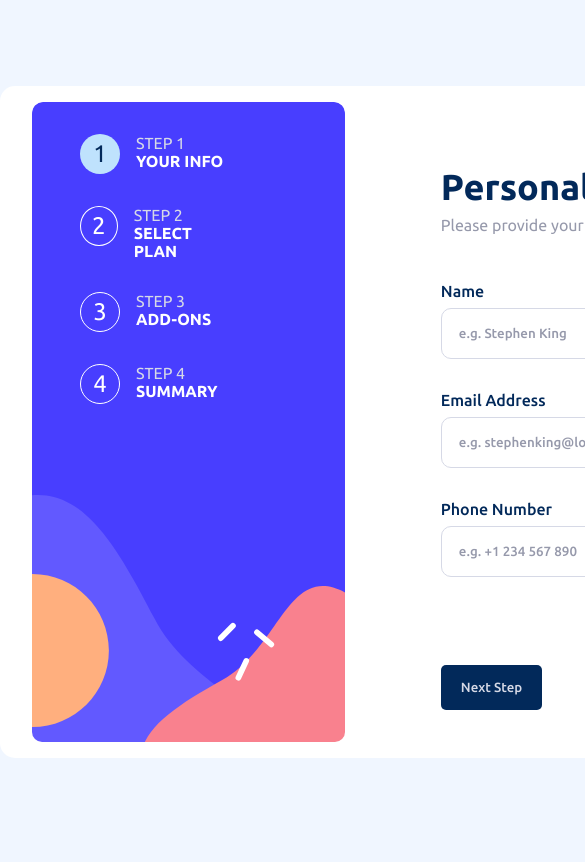
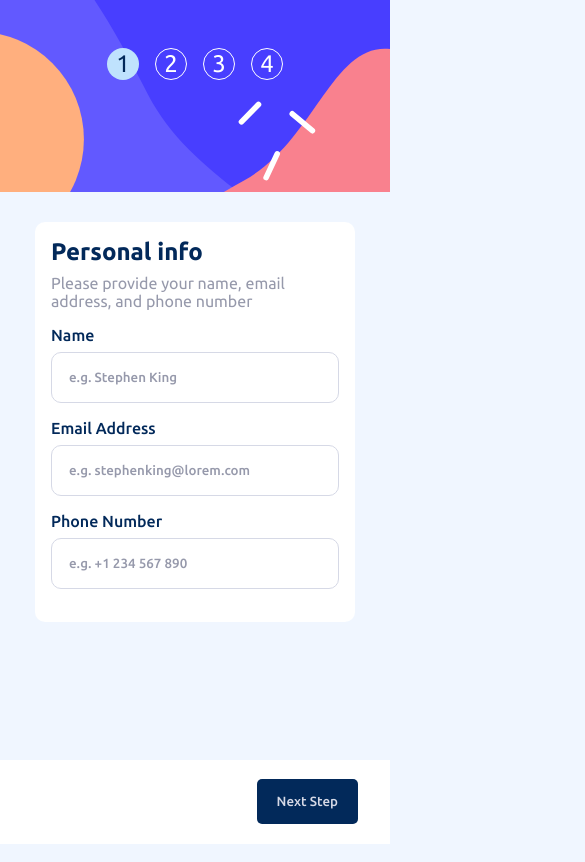
Before and after one commit to johnEdmon44/multi-step-form, a React (Vite) app: page / in a window 390 px wide. Shown: the top 862 px of the page, 585 px wide, since content can reach past the window. Built offline with nearby package versions, Linux system fonts and the light colour scheme.

Commit message:
Add mobile responsiveness

```diff
--- a/src/App.css
+++ b/src/App.css
@@ -120,6 +120,16 @@ body {
 }
 
 
+.hide-buttons {
+  display: none;
+}
+
+
+.desktop-buttons {
+  display: block;
+}
+
+
 /*///////////////////////////////////////////////////////////////////// side bar */
 .step {
   display: flex;
@@ -233,6 +243,30 @@ body {
 }
 
 
+.plan-price {
+  display: flex;
+  flex-direction: column;
+  align-items: start;
+}
+
+.plan-price span:first-child {
+  font-weight: 700;
+  color: var(--primary-marine-blue);
+}
+
+
+.plan-price span:nth-child(2) {
+  color: var(--neutral-cool-gray);
+  font-weight: 500;
+}
+
+.plan-price span:last-child {
+  color: var(--primary-marine-blue);
+  margin-bottom: 1rem;
+  font-weight: 500;
+}
+
+
 .plan-buttons:hover {
   border: 1px solid var(--primary-purplish-blue);
 }
@@ -250,19 +284,6 @@ body {
 
 .plan-buttons span {
   margin: 10px 0 0 10px;
-}
-
-
-.plan-buttons span:nth-child(2) {
-  font-weight: 700;
-  color: var(--primary-marine-blue);
-}
-
-
-.plan-buttons span:last-child {
-  color: var(--neutral-cool-gray);
-  font-weight: 500;
-  margin-bottom: 1rem;
 }
 
 
@@ -495,3 +516,209 @@ input:checked + .slider:before {
   text-align: center;
   color: var(--neutral-cool-gray);
 }
+
+
+/*/////////////////////////////////////////////////////////////////////////// screen responsiveness */
+@media(max-width: 769px) {
+  body {
+    max-height: 100vh;
+  }
+
+  .step-container {
+    background-image: url('/public/assets/images//bg-sidebar-mobile.svg');
+    background-size: cover;
+    background-repeat: no-repeat;
+    height: auto;
+    display: flex;
+    justify-content: center;
+    margin: 0;
+    gap: 5rem;
+    padding: 0;
+    border-radius: 0;
+    position: absolute;
+    top: 0;
+    left: 0;
+    width: 100vw;
+  }
+
+  .multi-step-container {
+    display: flex;
+    flex-direction: column;
+    justify-content: center;
+    align-items: center;
+    gap: 0;
+    width: 0;
+    margin: 0;
+  }
+
+  .step {
+    display: flex;
+    justify-content: center;
+    margin: 0;
+    margin-top: 3rem;
+    margin-bottom: 7rem;
+  }
+
+  .step-description {
+    display: none;
+  }
+
+  .step-indicator {
+    margin: 0;
+    height: 3rem;
+    width: 3rem;
+  }
+
+  .step-form {
+    background-color: white;
+    border-radius: 10px;
+    padding: 0;
+    margin: 0;
+    height: 25rem;
+    margin-top: 5rem;
+    display: flex;
+    justify-content: center;
+  }
+
+  .buttons {
+    position: fixed;
+    bottom: 0 ;
+    width: 100vw;
+    height: 10vh;
+    background-color: white;
+    left: 0;
+  }
+
+  .next-btn {
+    position: absolute;
+    right: 0;
+    margin-right: 2rem;
+  }
+
+  .prev-btn {
+    margin-left: 2rem;
+  }
+
+  .form-section {
+    padding: 0;
+    margin: 0;
+  }
+
+  .header {
+    margin-top: 1rem;
+  }
+
+  .description {
+    margin-bottom: 0;
+  }
+
+  .form-input {
+    margin-top: 1rem;
+  }
+
+  .plan-container {
+    margin-top: 1rem;
+    flex-direction: column;
+    gap: 1rem;
+  }
+
+  .plan-buttons {
+    flex-direction: row;
+    width: auto;
+    align-items: center;
+  }
+
+  .plan-buttons img {
+    margin: 0;
+    margin-left: 1rem;
+  }
+
+  .plan-price {
+    display: flex;
+    flex-direction: column;
+    align-items: start;
+    justify-content: center;
+    margin-left: 1rem;
+    margin-top: .5rem;
+  }
+
+  .plan-price span {
+    margin: 0;
+    padding: 0;
+  }
+
+  .plan-price span:first-child {
+    color: var(--primary-marine-blue);
+    font-weight: 700;
+  }
+
+  .switch-container {
+    margin: 1rem;
+  }
+
+  .checkboxes {
+    margin-top: 1rem;
+  }
+
+  .summary-plan {
+    margin-top: 2rem;
+  }
+
+  .final-section {
+    margin: 0;
+    justify-content: center;
+  }
+
+  .final-section p {
+    margin-bottom: 5rem;
+  }
+}
+
+@media (max-width: 600px) {
+  .step-container{
+    gap: 1rem;
+  }
+
+  .step-indicator {
+    width: 2rem;
+    height: 2rem;
+  }
+
+  .step-form {
+   width: 30rem;
+   margin-bottom: 5rem;
+ }
+
+ .form-section {
+  width: 25rem;
+ }
+}
+
+
+@media (max-width: 460px) {
+  .step-form {
+    width: 25rem;
+  }
+
+  .form-section {
+    width: 20rem;
+  }
+
+  .addon-info {
+    padding: 10px;
+  }
+}
+
+@media (max-width: 460px) {
+  .step-form {
+    width: 20rem;
+  }
+
+  .form-section {
+    width: 18rem;
+  }
+
+  .header {
+    font-size: 24px;
+  }
+}
--- a/src/App.jsx
+++ b/src/App.jsx
@@ -225,8 +225,11 @@ function App() {
               onClick={() => handleSelectedPlan(option)}
               >
                 <img src={option.img} alt={option.value}></img>
-                <span>{option.value}</span>
-                <span>{isMonthly? `${option.monthly}/mo`: `${option.yearly}/yr`}</span>
+                <div className='plan-price'>
+                  <span>{option.value}</span>
+                  <span>{isMonthly? `${option.monthly}/mo`: `${option.yearly}/yr`}</span>
+                  <span>{isMonthly? '': '2 months free'}</span>
+                </div>
               </button>
             ))}
           </div>
```
